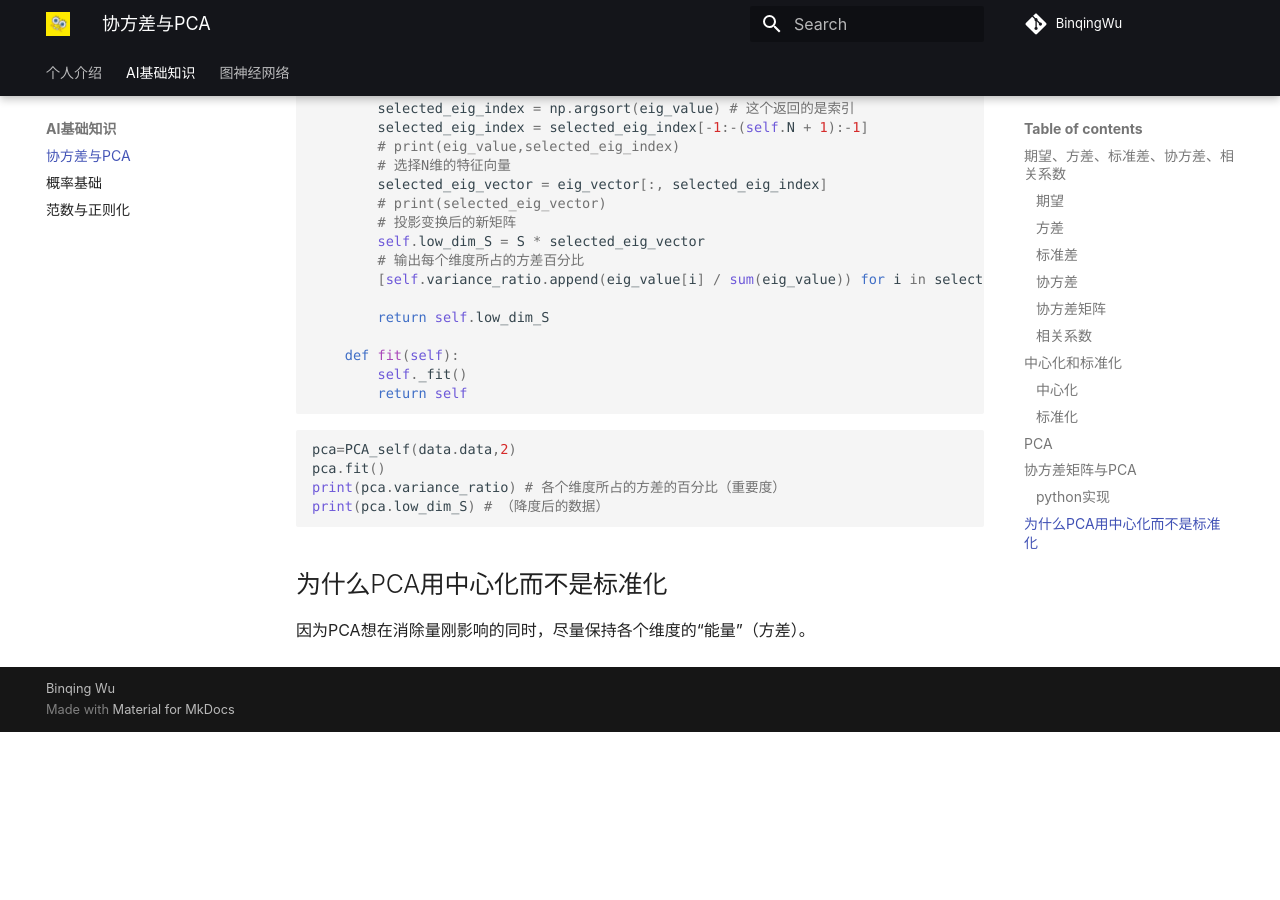
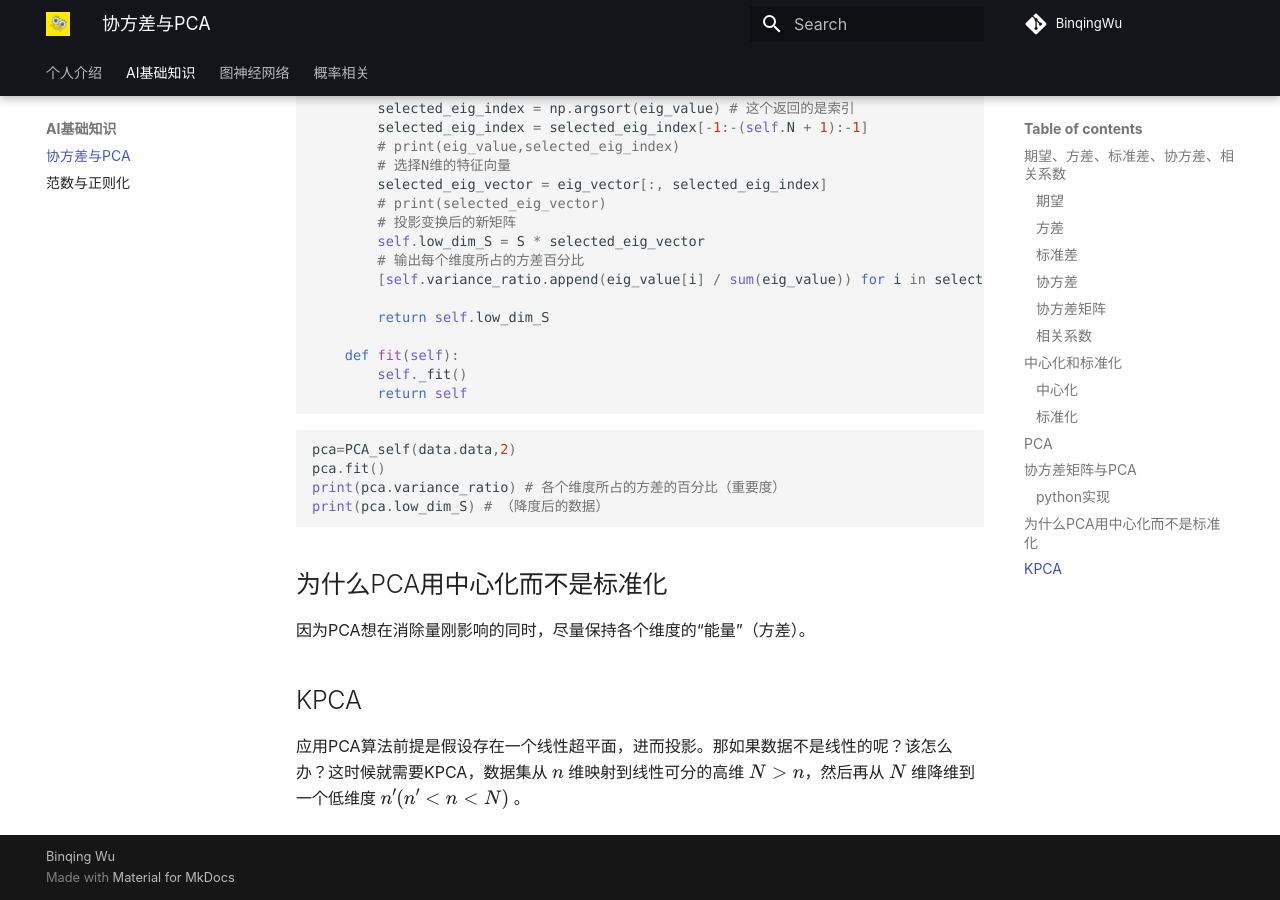
Before and after one commit to BinqingWu/blog, an MkDocs documentation site: the page built from docs/AI基础知识/协方差和PCA.md, in a window 1280 px wide and 900 px high, scrolled down 2243 px. Built offline with MkDocs 1.6.1 and Material for MkDocs 9.7.7, drawn with Linux system fonts in a browser that asks for light colours; nearby versions of some CDN libraries; before the commit the page ends 2975 px from its top, so only the background shows below that.

Commit message:
寒假计划之概率

```diff
--- a/docs/AI基础知识/协方差和PCA.md
+++ b/docs/AI基础知识/协方差和PCA.md
@@ -110,3 +110,7 @@ print(pca.low_dim_S) # （降度后的数据）
 ## 为什么PCA用中心化而不是标准化
 
 因为PCA想在消除量刚影响的同时，尽量保持各个维度的“能量”（方差）。
+
+## KPCA
+
+应用PCA算法前提是假设存在一个线性超平面，进而投影。那如果数据不是线性的呢？该怎么办？这时候就需要KPCA，数据集从 $n$ 维映射到线性可分的高维 $N >n$，然后再从 $N$ 维降维到一个低维度 $n'(n'<n<N)$ 。
```
Also changed, not shown: docs/概率相关/ACD.md (added), docs/概率相关/GAE.md (added), docs/概率相关/NRI.md (added), docs/概率相关/VAE.md (added), docs/概率相关/概率图模型.md (added), docs/概率相关/概率基础.md (renamed from docs/AI基础知识/概率基础与贝叶斯网络.md), site/404.html, site/AI基础知识/协方差和PCA/index.html, site/AI基础知识/概率基础与贝叶斯网络/index.html, site/AI基础知识/范数和正则化/index.html, site/index.html, site/search/search_index.json, site/图神经网络/GNN/index.html, 3 other files.
